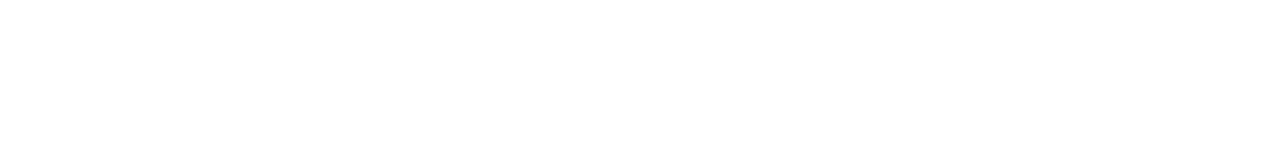
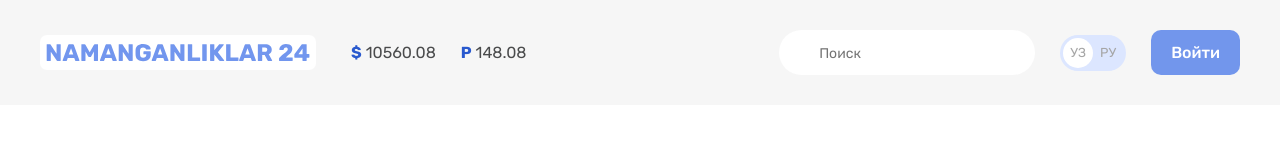
Before and after one commit to Hayotbek-Turgunov/turgunov-N24, a plain HTML site: page index.html in a window 1280 px wide. Drawn offline with Linux system fonts and the light colour scheme.

Commit message:
Add global search form and focus style

```diff
--- a/css/style.css
+++ b/css/style.css
@@ -1,21 +1,54 @@
+*{
+  box-sizing: border-box;
+}
+*:focus{
+  outline: 2px dashed #7296EC;
+  outline-offset: 3px;
+}
+html{
+  height: 100%;
+  scroll-behavior: smooth;
+}
 body{
+  display: flex;
+  flex-direction: column;
+  height: 100%;
+  padding: 0;
+  margin: 0;
   font-size: 16px;
   line-height: 22px;
   font-family: "Rubik","Arial",sans-serif;
-  padding: 0;
-  margin: 0;
   color: #4A4B4C;
   background-color: #fff;
+}
+img{
+  max-width: 100%;
+  height: auto;
+}
+
+/* BUTTON */
+.button{
+  display: inline-block;
+  padding: 13px 20px;
+  border-radius: 10px;
+  font-size: 16px;
+  line-height: normal;
+  font-weight: 500;
+  text-decoration: none;
+  align-items: center;
+  cursor: pointer;
+}
+.button-primary{
+  background-color: #7296EC;
+  color: #fff;
+}
+.button-primary:hover{
+  opacity: 0.8;
 
 }
-
-
-
-
-
-
-
-/* container */
+.button-primary:active{
+  opacity: 0.6;
+}
 .container{
   width: 100%;
   max-width: 1240px;
@@ -23,5 +56,82 @@ body{
   padding-right: 20px;
   margin-left: auto;
   margin-right: auto;
+}
+/* SITE-HEADER */
+.site-header {
+}
+.site-header-top {
+ background-color: #F6F6F6;
+ padding-top: 30px;
+ padding-bottom: 30px;
+}
+.site-header-top-container {
+  display: flex;
+  align-items: center;
+}
+.site-header-logo {
+  display: flex;
+  background-color: #fff;
+  border-radius: 7px;
+  padding: 8px 6px;
+  margin-right:35px;
+}
+.site-header-logo:hover{
+  opacity: 0.8;
+}
+.site-header-logo:active{
+  opacity: 0.6;
+}
+
+/* CURRENSY-RATES */
+.currensy-rates {
+  display: flex;
+  align-items: center;
+  padding: 0;
+  margin: 0;
+  list-style: none;
+  margin-right: auto;
+}
+.currensy-rates-item:not(:last-child) {
+  margin-right: 25px;
+}
+.currensy-rates-type {
+  color: #2959CE;
+}
+
+/* GLOBAL-SEARCH-FORM */
+.global-search-form{
+  margin-right: 25px;
+}
+.global-search-form-input{
+  padding-left: 40px;
+  padding-right: 20px;
+  padding-top: 15px;
+  padding-bottom: 13px;
+  border-radius:60px;
+  font-size:14px;
+  line-height: normal;
+  border: none;
 
 }
+/* LANG-TOGGLE */
+.lang-toggle {
+  display: flex;
+  padding: 3px;
+  border-radius: 39px;
+  background-color: #DCE6FF;
+  margin-right: 25px;
+}
+.lang-toggle-link {
+  width: 30px;
+  height: 30px;
+  border-radius: 50%;
+  line-height: 30px;
+  font-size: 13px;
+  text-decoration: none;
+  color: #A6A6A6;
+  text-align: center;
+}
+.lang-toggle-link-active {
+  background-color: #fff;
+}
--- a/index.html
+++ b/index.html
@@ -14,9 +14,47 @@
   <!-- Normalaize Css -->
   <link rel="stylesheet" href="./css/normalize.css">
   <link rel="stylesheet" href="./css/style.css">
-
 </head>
 <body>
 
+  <!-- SITE-HEADER -->
+  <header class="site-header">
+    <div class="site-header-top">
+      <div class=" site-header-top-container container">
+        <a class="site-header-logo" href="">
+          <img class="logo-img" src="./img/logo0+-img.svg" alt="N24 Logo" width="264" height="28">
+        </a>
+
+        <!-- CURRENSY-RATES -->
+        <ul class="currensy-rates">
+          <li class="currensy-rates-item" >
+            <b class="currensy-rates-type">$</b>
+            <span class="currensy-rates-value">10560.08</span>
+          </li>
+          <li class="currensy-rates-item" >
+            <b class="currensy-rates-type">Р</b>
+            <span class="currensy-rates-value">148.08</span>
+          </li>
+        </ul>
+
+
+        <!-- GLOBAL-SEARCH-FORM -->
+        <form class="global-search-form" action="https://echo.htmlacademy.ru" method="GET">
+          <input class="global-search-form-input" type="search" required name="search" placeholder="Поиск" aria-label="Поиск">
+        </form>
+        <!-- LANG-TOGGLE -->
+        <div class="lang-toggle">
+          <a class="lang-toggle-link lang-toggle-link-active" href="index.html">УЗ</a>
+          <a class="lang-toggle-link" href="index.html">РУ</a>
+        </div>
+
+
+
+        <!-- SITE-HEADER-AUTH -->
+        <a class="button button-primary" href="#">Войти</a>
+      </div>
+    </div>
+  </header>
+
 </body>
 </html>
```
Also changed, not shown: img/logo0+-img.svg (added), img/optimize 1.jpg (added), img/optimize 1@2x.png (added).
